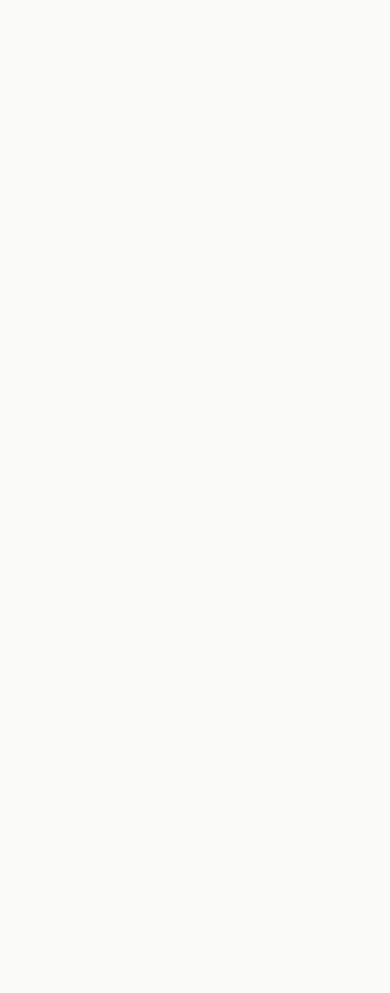
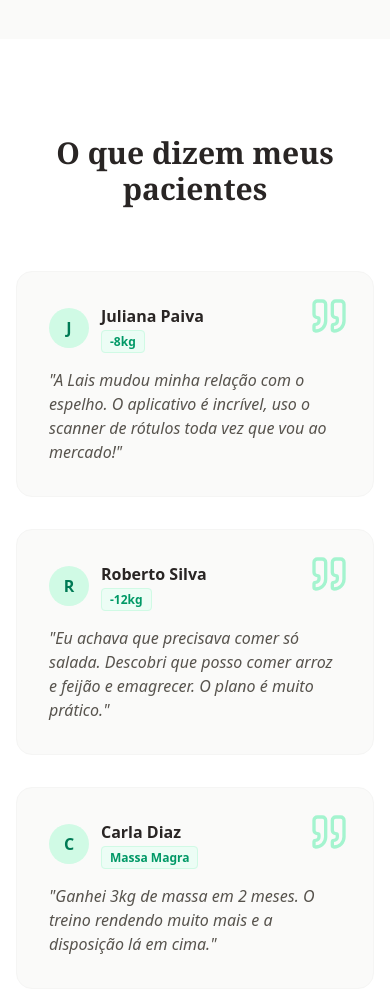
Before and after one commit to Christie-Cardoso/LandingPageLais, a Next.js app: page / in a window 390 px wide. Shown: the part 7800-8793 px from the top of the page. Before the commit the page ends 7839 px from the top, so only its background shows below. Built offline with nearby package versions, Linux system fonts and the light colour scheme.

Commit message:
feat(components): adiciona TestimonialsSection

```diff
--- a/src/app/page.tsx
+++ b/src/app/page.tsx
@@ -6,6 +6,7 @@ import { HeroSection } from "../components/HeroSection";
 import { JourneySection } from "../components/JourneySection";
 import { MethodSection } from "../components/MethodSection";
 import { ServicesSection } from "../components/ServicesSection";
+import { TestimonialsSection } from "../components/TestimonialsSection";
 import { TickerSection } from "../components/TickerSection";
 
 export default function Home() {
@@ -22,6 +23,7 @@ export default function Home() {
         <JourneySection />
         <EcosystemSection />
         <ServicesSection />
+        <TestimonialsSection />
       </main>
     </div>
   );
--- /dev/null
+++ b/src/components/TestimonialsSection.tsx
@@ -0,0 +1,57 @@
+/* eslint-disable react/no-unescaped-entities */
+import React from "react";
+import { Quote } from "lucide-react";
+
+export const TestimonialsSection: React.FC = () => {
+  const testimonials = [
+    {
+      name: "Juliana Paiva",
+      loss: "-8kg",
+      text: "A Lais mudou minha relação com o espelho. O aplicativo é incrível, uso o scanner de rótulos toda vez que vou ao mercado!",
+    },
+    {
+      name: "Roberto Silva",
+      loss: "-12kg",
+      text: "Eu achava que precisava comer só salada. Descobri que posso comer arroz e feijão e emagrecer. O plano é muito prático.",
+    },
+    {
+      name: "Carla Diaz",
+      loss: "Massa Magra",
+      text: "Ganhei 3kg de massa em 2 meses. O treino rendendo muito mais e a disposição lá em cima.",
+    },
+  ];
+  return (
+    <section id="depoimentos" className="py-24 bg-white">
+      <div className="max-w-7xl mx-auto px-4">
+        <h2 className="text-3xl font-serif font-bold text-center mb-16">
+          O que dizem meus pacientes
+        </h2>
+        <div className="grid md:grid-cols-3 gap-8">
+          {testimonials.map((t, i) => (
+            <div
+              key={i}
+              className="bg-stone-50 p-8 rounded-2xl relative border border-stone-100"
+            >
+              <Quote
+                className="text-emerald-200 absolute top-6 right-6"
+                size={40}
+              />
+              <div className="flex items-center gap-3 mb-4">
+                <div className="w-10 h-10 bg-emerald-100 rounded-full flex items-center justify-center text-emerald-700 font-bold">
+                  {t.name.charAt(0)}
+                </div>
+                <div>
+                  <p className="font-bold text-stone-800">{t.name}</p>
+                  <span className="text-xs font-bold text-emerald-600 bg-emerald-50 px-2 py-0.5 rounded border border-emerald-100">
+                    {t.loss}
+                  </span>
+                </div>
+              </div>
+              <p className="text-stone-600 italic">"{t.text}"</p>
+            </div>
+          ))}
+        </div>
+      </div>
+    </section>
+  );
+};
```
